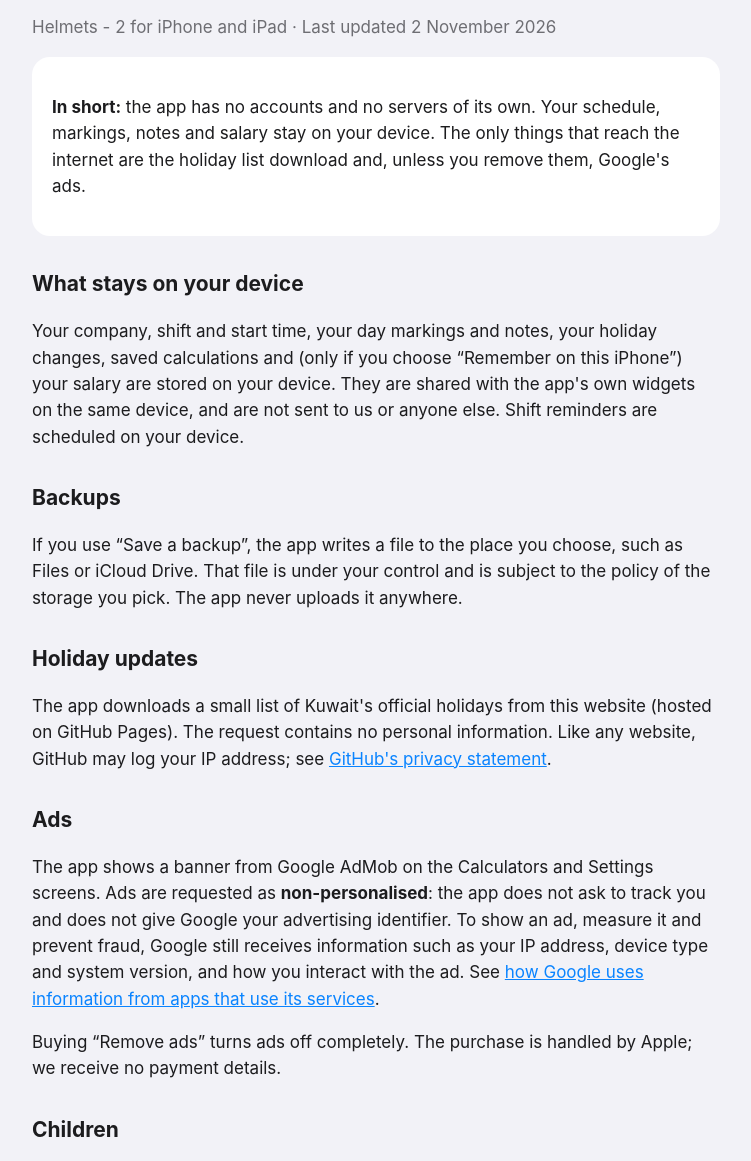
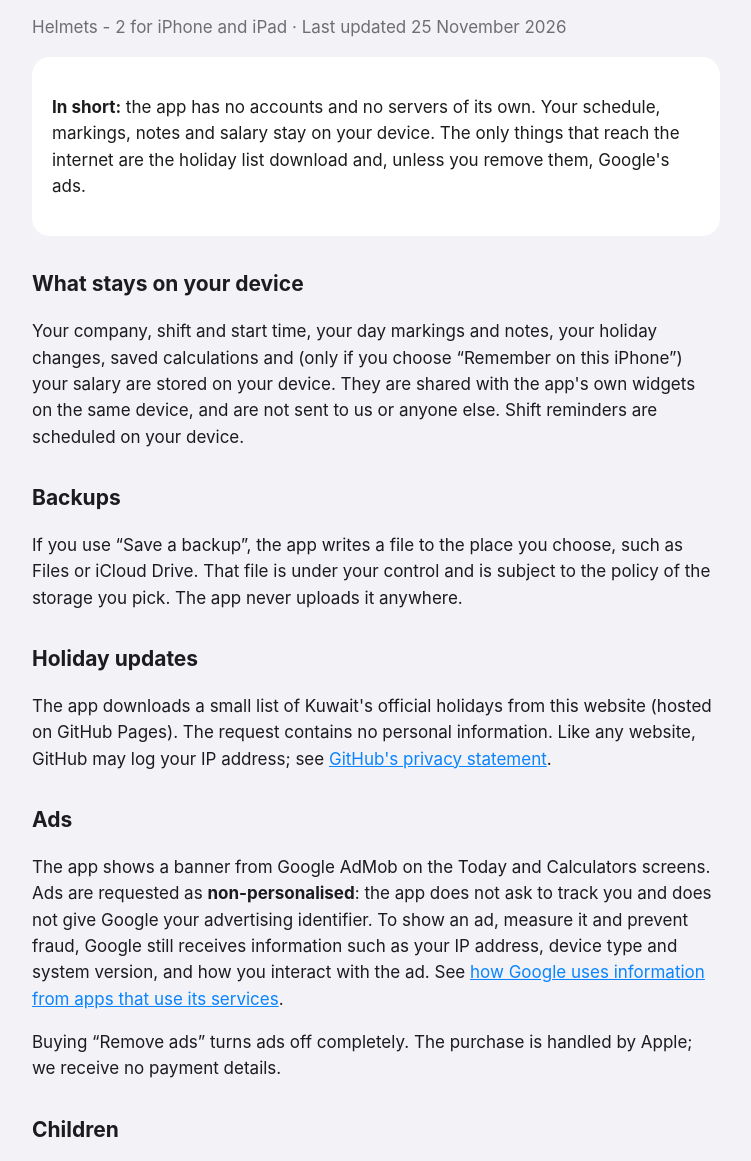
Before and after one commit to jitaroo/helmets2, a plain HTML site: page privacy.html in a window 1280 px wide. Shown: the part 93-1254 px from the top of the page, without its empty margins (264-1015 px from the left). Drawn offline with Linux system fonts and the light colour scheme.

Commit message:
Ads on Today and Calculators; serve from helmets2.alref.ae
Co-Authored-By: Claude Opus 5.5 <noreply@anthropic.com>

```diff
--- a/privacy.html
+++ b/privacy.html
@@ -3,7 +3,7 @@
 <title>Privacy Policy · Helmets - 2</title><link rel="stylesheet" href="style.css"></head>
 <body><main>
 <h1>Privacy Policy</h1>
-<p class="muted">Helmets - 2 for iPhone and iPad · Last updated 2 November 2026</p>
+<p class="muted">Helmets - 2 for iPhone and iPad · Last updated 25 November 2026</p>
 
 <div class="card">
 <p><strong>In short:</strong> the app has no accounts and no servers of its own. Your schedule, markings, notes and salary stay on your device. The only things that reach the internet are the holiday list download and, unless you remove them, Google's ads.</p>
@@ -19,7 +19,7 @@
 <p>The app downloads a small list of Kuwait's official holidays from this website (hosted on GitHub Pages). The request contains no personal information. Like any website, GitHub may log your IP address; see <a href="https://docs.github.com/en/site-policy/privacy-policies/github-general-privacy-statement">GitHub's privacy statement</a>.</p>
 
 <h2>Ads</h2>
-<p>The app shows a banner from Google AdMob on the Calculators and Settings screens. Ads are requested as <strong>non-personalised</strong>: the app does not ask to track you and does not give Google your advertising identifier. To show an ad, measure it and prevent fraud, Google still receives information such as your IP address, device type and system version, and how you interact with the ad. See <a href="https://policies.google.com/technologies/partner-sites">how Google uses information from apps that use its services</a>.</p>
+<p>The app shows a banner from Google AdMob on the Today and Calculators screens. Ads are requested as <strong>non-personalised</strong>: the app does not ask to track you and does not give Google your advertising identifier. To show an ad, measure it and prevent fraud, Google still receives information such as your IP address, device type and system version, and how you interact with the ad. See <a href="https://policies.google.com/technologies/partner-sites">how Google uses information from apps that use its services</a>.</p>
 <p>Buying “Remove ads” turns ads off completely. The purchase is handled by Apple; we receive no payment details.</p>
 
 <h2>Children</h2>
@@ -37,7 +37,7 @@
 <p><strong>على جهازك:</strong> الشركة والشفت ووقت البدء والعلامات والملاحظات وتعديلات العطل والحسابات المحفوظة، والراتب إن اخترت تذكّره. تُشارك فقط مع أدوات التطبيق على الجهاز نفسه.</p>
 <p><strong>النسخ الاحتياطي:</strong> يُحفظ كملف في المكان الذي تختاره، ولا يرفعه التطبيق إلى أي مكان.</p>
 <p><strong>تحديث العطل:</strong> يُنزّل التطبيق قائمة العطل من هذا الموقع (GitHub Pages) دون أي معلومات شخصية.</p>
-<p><strong>الإعلانات:</strong> شريط إعلاني من Google AdMob في شاشتي الحاسبات والإعدادات، بإعلانات غير مخصصة ودون تتبّع. تتلقى Google معلومات مثل عنوان IP ونوع الجهاز لعرض الإعلان وقياسه ومنع الاحتيال. شراء «إزالة الإعلانات» يوقفها تمامًا، وتتولى Apple عملية الدفع.</p>
+<p><strong>الإعلانات:</strong> شريط إعلاني من Google AdMob في شاشتي اليوم والحاسبات، بإعلانات غير مخصصة ودون تتبّع. تتلقى Google معلومات مثل عنوان IP ونوع الجهاز لعرض الإعلان وقياسه ومنع الاحتيال. شراء «إزالة الإعلانات» يوقفها تمامًا، وتتولى Apple عملية الدفع.</p>
 <p class="muted">Helmets - 2 تطبيق مستقل، ولا علاقة له بمطوري تطبيق HELMETS الأصلي أو KNPC أو KOC أو PIC.</p>
 </div>
 </main></body></html>
```
Also changed, not shown: 1 other file.
